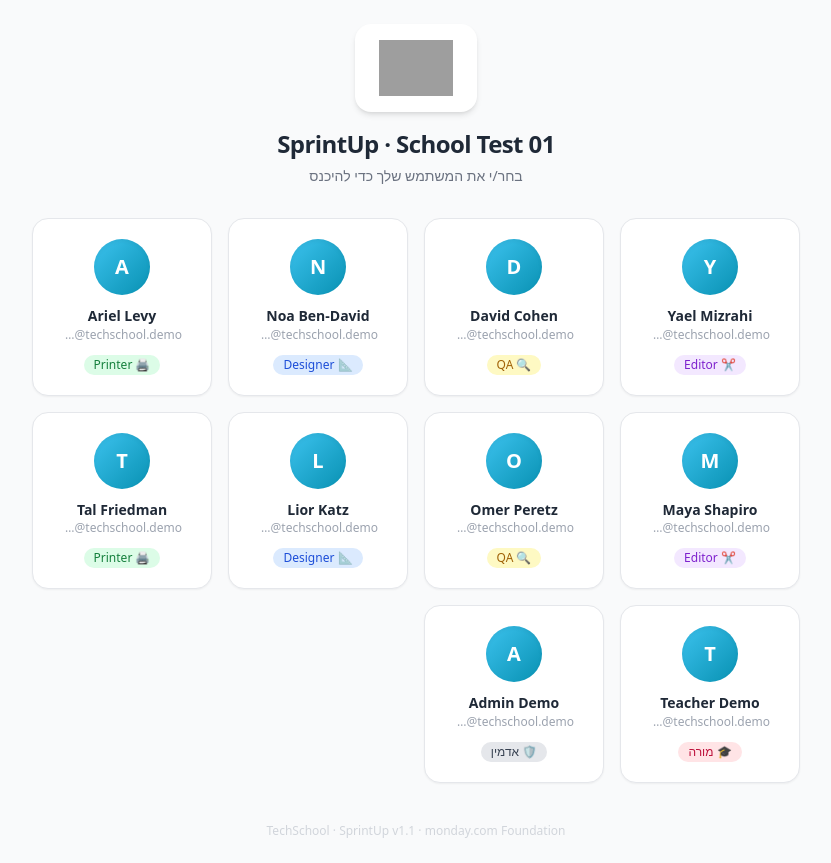
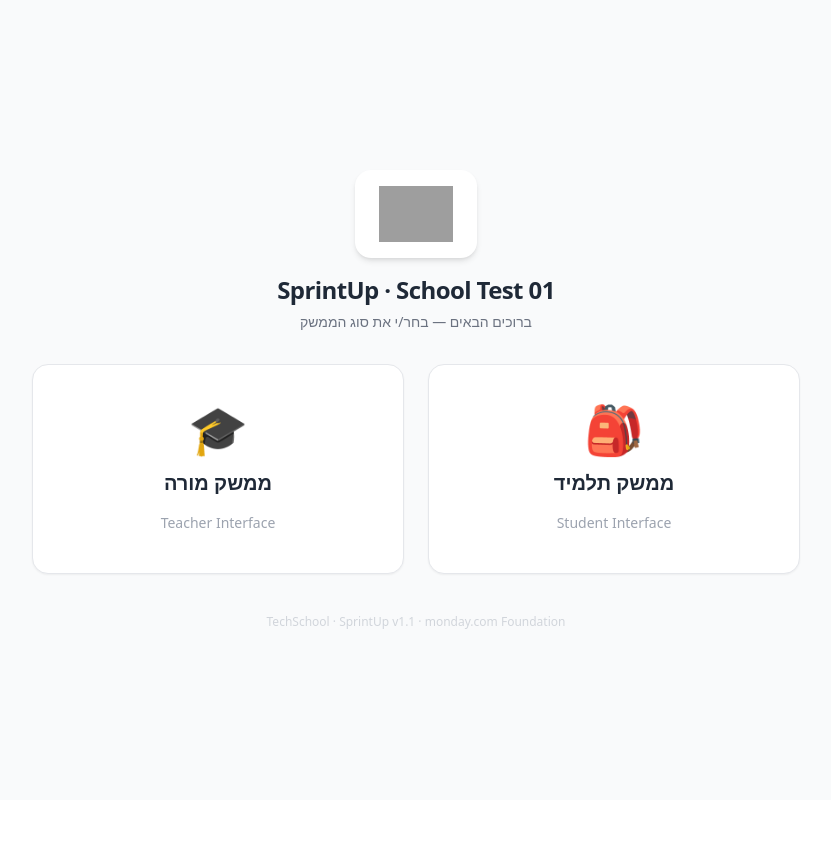
Before and after one commit to i-sh-sh/Moshal_Hackathon_26, a Nuxt app in the folder frontend/: page / in a window 1280 px wide. Shown: the whole page, without its empty margins (224-1055 px from the left). After the commit the page ends 800 px from the top, so only its background shows below. Built offline with nearby package versions, Linux system fonts and the light colour scheme; grey boxes are pictures that could not be loaded.

Commit message:
users split page

```diff
--- a/frontend/pages/index.vue
+++ b/frontend/pages/index.vue
@@ -26,6 +26,17 @@
 const loading = ref(false);
 const error = ref<string | null>(null);
 const selecting = ref<string | null>(null);
+
+type View = 'landing' | 'students' | 'teachers';
+const view = ref<View>('landing');
+
+const filteredUsers = computed(() =>
+    view.value === 'students'
+        ? users.value.filter(u => u.account_type === 'student')
+        : view.value === 'teachers'
+            ? users.value.filter(u => u.account_type === 'teacher' || u.account_type === 'admin')
+            : [],
+);
 
 const roleColors: Record<string, string> = {
     pm:       'bg-purple-100 text-purple-700',
@@ -67,7 +78,7 @@
 <template>
     <div class="min-h-screen bg-gray-50 flex items-center justify-center p-6" dir="rtl">
         <div class="w-full max-w-3xl">
-            <!-- Logo card -->
+            <!-- Logo -->
             <div class="flex flex-col items-center mb-8">
                 <div class="bg-white rounded-2xl px-6 py-4 shadow-md mb-4">
                     <img
@@ -78,8 +89,43 @@
                     />
                 </div>
                 <h1 class="text-2xl font-extrabold text-gray-800 tracking-tight">SprintUp · School Test 01</h1>
-                <p class="text-gray-500 mt-1.5 text-sm">בחר/י את המשתמש שלך כדי להיכנס</p>
+                <p class="text-gray-500 mt-1.5 text-sm">
+                    <span v-if="view === 'landing'">ברוכים הבאים — בחר/י את סוג הממשק</span>
+                    <span v-else-if="view === 'students'">ממשק תלמיד — בחר/י משתמש</span>
+                    <span v-else>ממשק מורה — בחר/י משתמש</span>
+                </p>
             </div>
+
+            <!-- ── Landing: two big cards ── -->
+            <div v-if="view === 'landing'" class="grid grid-cols-1 sm:grid-cols-2 gap-6">
+                <button
+                    class="bg-white rounded-2xl border border-gray-200 shadow-sm hover:shadow-lg hover:border-[#3CC2EE]/60 p-10 flex flex-col items-center gap-4 transition-all"
+                    @click="view = 'students'"
+                >
+                    <span class="text-5xl">🎒</span>
+                    <span class="text-xl font-bold text-gray-800">ממשק תלמיד</span>
+                    <span class="text-sm text-gray-400">Student Interface</span>
+                </button>
+
+                <button
+                    class="bg-white rounded-2xl border border-gray-200 shadow-sm hover:shadow-lg hover:border-rose-300 p-10 flex flex-col items-center gap-4 transition-all"
+                    @click="view = 'teachers'"
+                >
+                    <span class="text-5xl">🎓</span>
+                    <span class="text-xl font-bold text-gray-800">ממשק מורה</span>
+                    <span class="text-sm text-gray-400">Teacher Interface</span>
+                </button>
+            </div>
+
+            <!-- ── User selection grid (students or teachers) ── -->
+            <template v-else>
+                <!-- Back button -->
+                <button
+                    class="mb-6 flex items-center gap-2 text-sm text-gray-500 hover:text-gray-800 transition-colors"
+                    @click="view = 'landing'; selecting = null"
+                >
+                    <span>→</span> חזרה
+                </button>
 
                 <!-- Loading -->
                 <div v-if="loading" class="flex flex-col items-center gap-3 text-gray-400 py-10">
@@ -93,14 +139,14 @@
                 </div>
 
                 <!-- Empty -->
-            <div v-else-if="!users.length" class="bg-white border border-dashed border-gray-300 rounded-2xl p-10 text-center text-gray-400 max-w-md mx-auto">
+                <div v-else-if="!filteredUsers.length" class="bg-white border border-dashed border-gray-300 rounded-2xl p-10 text-center text-gray-400 max-w-md mx-auto">
                     אין משתמשים במאגר. הרץ <code class="bg-gray-100 px-1.5 py-0.5 rounded text-xs">npm run seed</code>.
                 </div>
 
                 <!-- User grid -->
                 <div v-else class="grid grid-cols-2 sm:grid-cols-3 md:grid-cols-4 gap-4">
                     <button
-                    v-for="u in users"
+                        v-for="u in filteredUsers"
                         :key="u.id"
                         :disabled="selecting !== null"
                         class="group bg-white rounded-2xl border border-gray-200 shadow-sm hover:shadow-md hover:border-[#3CC2EE]/50 p-5 flex flex-col items-center gap-3 transition-all disabled:opacity-60 text-center"
@@ -137,6 +183,7 @@
                         <div v-if="selecting === u.id" class="w-4 h-4 border-2 border-[#3CC2EE]/30 border-t-[#3CC2EE] rounded-full animate-spin" />
                     </button>
                 </div>
+            </template>
 
             <p class="mt-10 text-xs text-gray-300 text-center">
                 TechSchool · SprintUp v1.1 · monday.com Foundation
```
Lines whose indentation alone changed are shown as unchanged.
